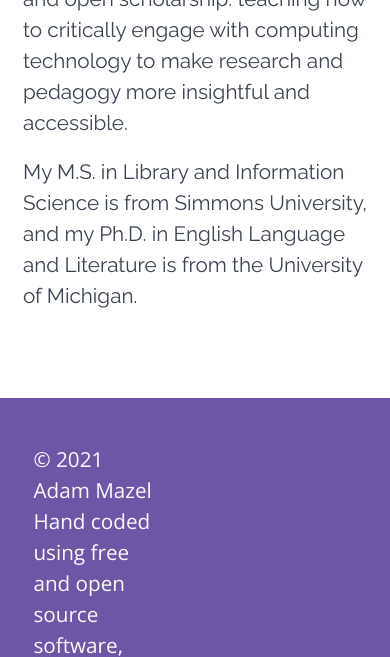
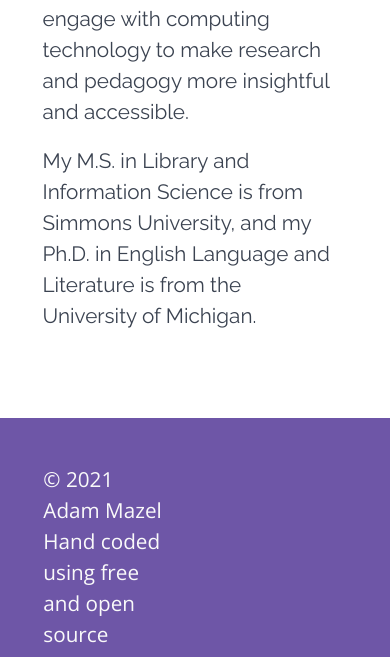
Before and after one commit to amaze2/amaze2.github.io, a plain HTML site: page index.html in a window 390 px wide. Shown: the part 655-1312 px from the top of the page. Drawn offline with nearby package versions, Linux system fonts and the light colour scheme; some icons are missing.

Commit message:
changed responsive width

```diff
--- a/style.css
+++ b/style.css
@@ -41,7 +41,6 @@ body {
   align-items: center;
   justify-content: center;
 }
-
 
 
 #about{
@@ -100,15 +99,11 @@ footer a:hover
 @media only screen and (max-width: 992px) {
 
 
-  html, body, .container {
-
-    max-width: 100%;
-  }
-
   #center {
     padding-top: 3em;
     padding-bottom: 3em;
     flex-direction: column;
+    max-width: 95%;
   }
 
   #about {
```
Also changed, not shown: _site/style.css.
